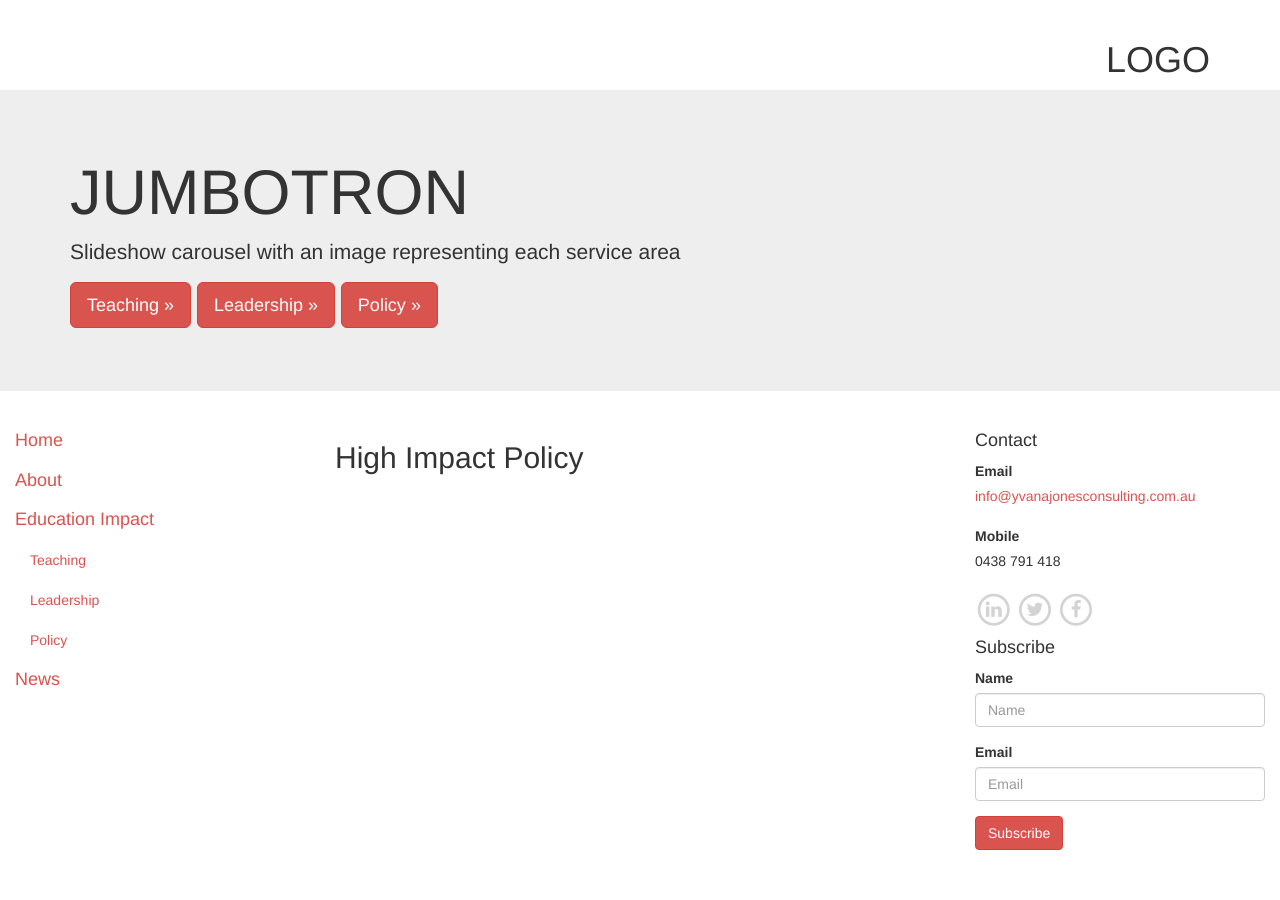
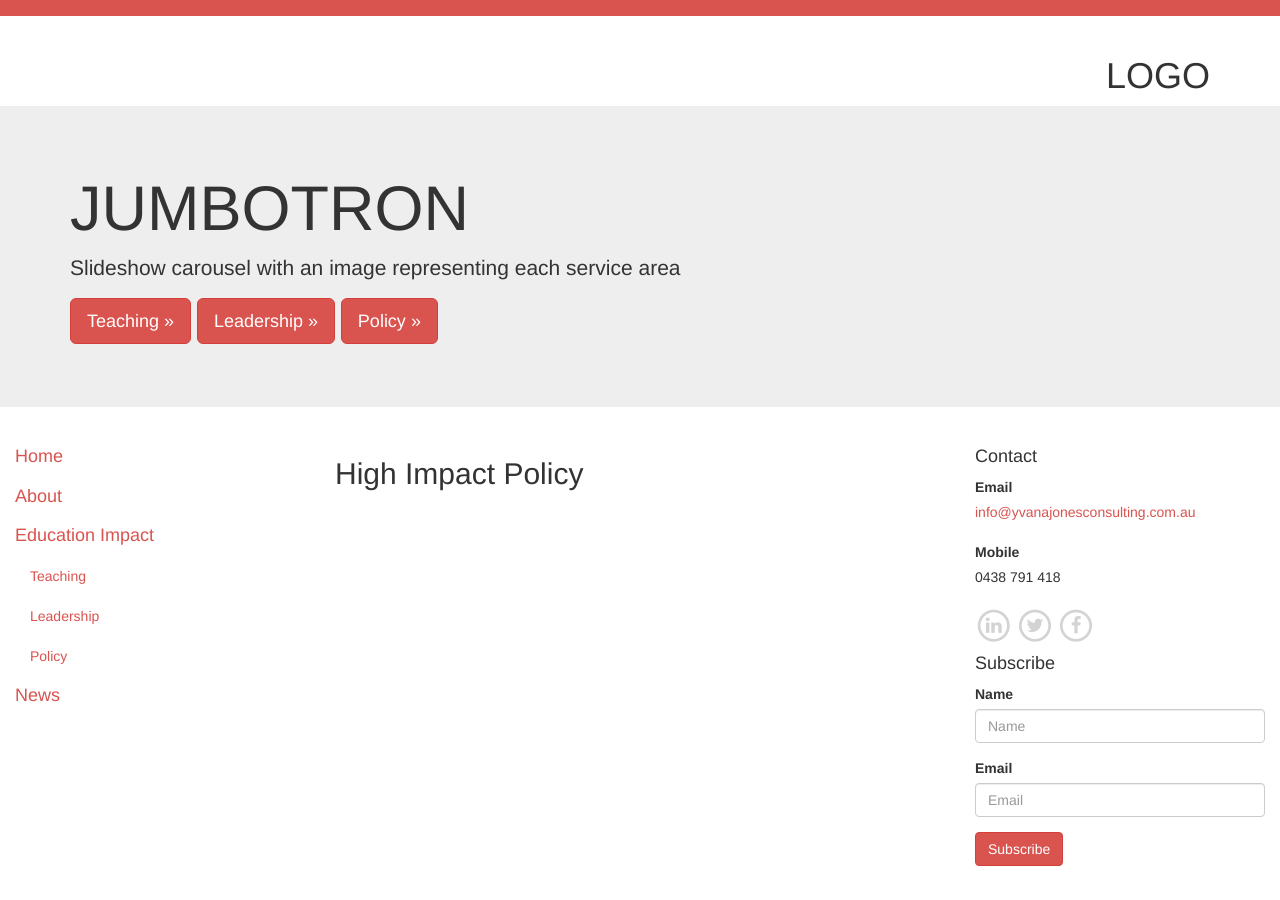
Before and after one commit to idm/idm.github.io, a Jekyll site: the page built from yjc/policy.md, in a window 1280 px wide. Built offline with Jekyll 4.4.1, drawn with Linux system fonts in a browser that asks for light colours; nearby versions of some CDN libraries.

Commit message:
and yet again...

```diff
--- a/_layouts/yjc.html
+++ b/_layouts/yjc.html
@@ -29,7 +29,7 @@ a.btn-danger:link {
 </head>
 
 <body>
-<hr style="border-top-color:#d9534f; border-top:16px; margin-top:0px;"/>
+<hr style="border-top:16px solid #d9534f; margin-top:0px;"/>
 <div class="container">
 <h1 style="text-align:right;">LOGO</h1>
 </div>
```
